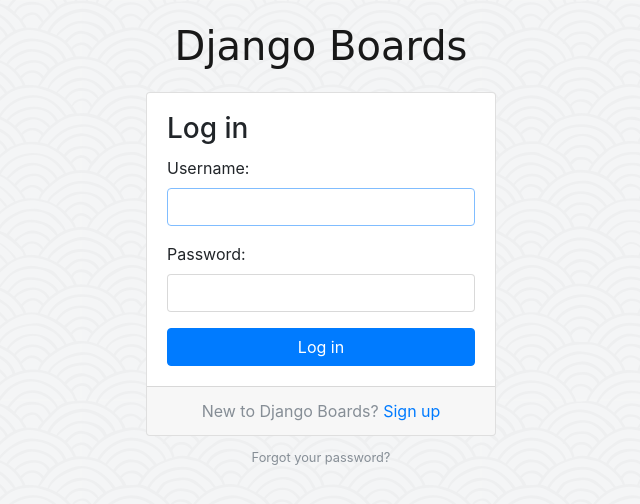
After one commit to jaakkolantero/terokoodaa.io, a Django app: page /login/ in a window 1280 px wide. The commit adds this page. Shown: the top 504 px of the page, without its empty margins (319-959 px from the left). Run offline with Django 3.2, Linux system fonts and the light colour scheme; some libraries are stand-ins or nearby versions; some web fonts are replaced.

Commit message:
create login page

```diff
--- /dev/null
+++ b/accounts/templates/accounts/login.html
@@ -0,0 +1,37 @@
+{% extends 'base.html' %}
+
+{% load static %}
+
+{% block stylesheet %}
+  <link rel="stylesheet" href="{% static 'css/accounts.css' %}">
+{% endblock %}
+
+{% block body %}
+  <div class="container">
+    <h1 class="text-center logo my-4">
+      <a href="{% url 'home' %}">Django Boards</a>
+    </h1>
+    <div class="row justify-content-center">
+      <div class="col-lg-4 col-md-6 col-sm-8">
+        <div class="card">
+          <div class="card-body">
+            <h3 class="card-title">Log in</h3>
+            <form method="post" novalidate>
+              {% csrf_token %}
+              {% include 'includes/form.html' %}
+              <button type="submit" class="btn btn-primary btn-block">Log in</button>
+            </form>
+          </div>
+          <div class="card-footer text-muted text-center">
+            New to Django Boards? <a href="{% url 'signup' %}">Sign up</a>
+          </div>
+        </div>
+        <div class="text-center py-2">
+          <small>
+            <a href="#" class="text-muted">Forgot your password?</a>
+          </small>
+        </div>
+      </div>
+    </div>
+  </div>
+{% endblock %}
--- a/templates/base.html
+++ b/templates/base.html
@@ -32,7 +32,7 @@
         </ul>
       {% else %}
         <form class="form-inline ml-auto">
-          <a href="#" class="btn btn-outline-secondary">Log in</a>
+          <a href="{% url 'login' %}" class="btn btn-outline-secondary">Log in</a>
           <a href="{% url 'signup' %}" class="btn btn-primary ml-2">Sign up</a>
         </form>
       {% endif %}
--- a/terokoodaa/settings.py
+++ b/terokoodaa/settings.py
@@ -129,3 +129,4 @@ STATICFILES_DIRS = [
 ]
 
 LOGOUT_REDIRECT_URL = 'home'
+LOGIN_REDIRECT_URL = 'home'
--- a/terokoodaa/urls.py
+++ b/terokoodaa/urls.py
@@ -23,6 +23,7 @@ from accounts import views as accounts_views
 urlpatterns = [
     url(r'^$', views.home, name='home'),
     url(r'^signup/$', accounts_views.signup, name='signup'),
+    url(r'^login/$', auth_views.LoginView.as_view(template_name='accounts/login.html'), name='login'),
     url(r'^logout/$', auth_views.LogoutView.as_view(), name='logout'),
     url(r'^boards/(?P<pk>\d+)/$', views.board_topics, name='board_topics'),
     url(r'^boards/(?P<pk>\d+)/new/$', views.new_topic, name='new_topic'),
```
Also changed, not shown: db.sqlite3.
